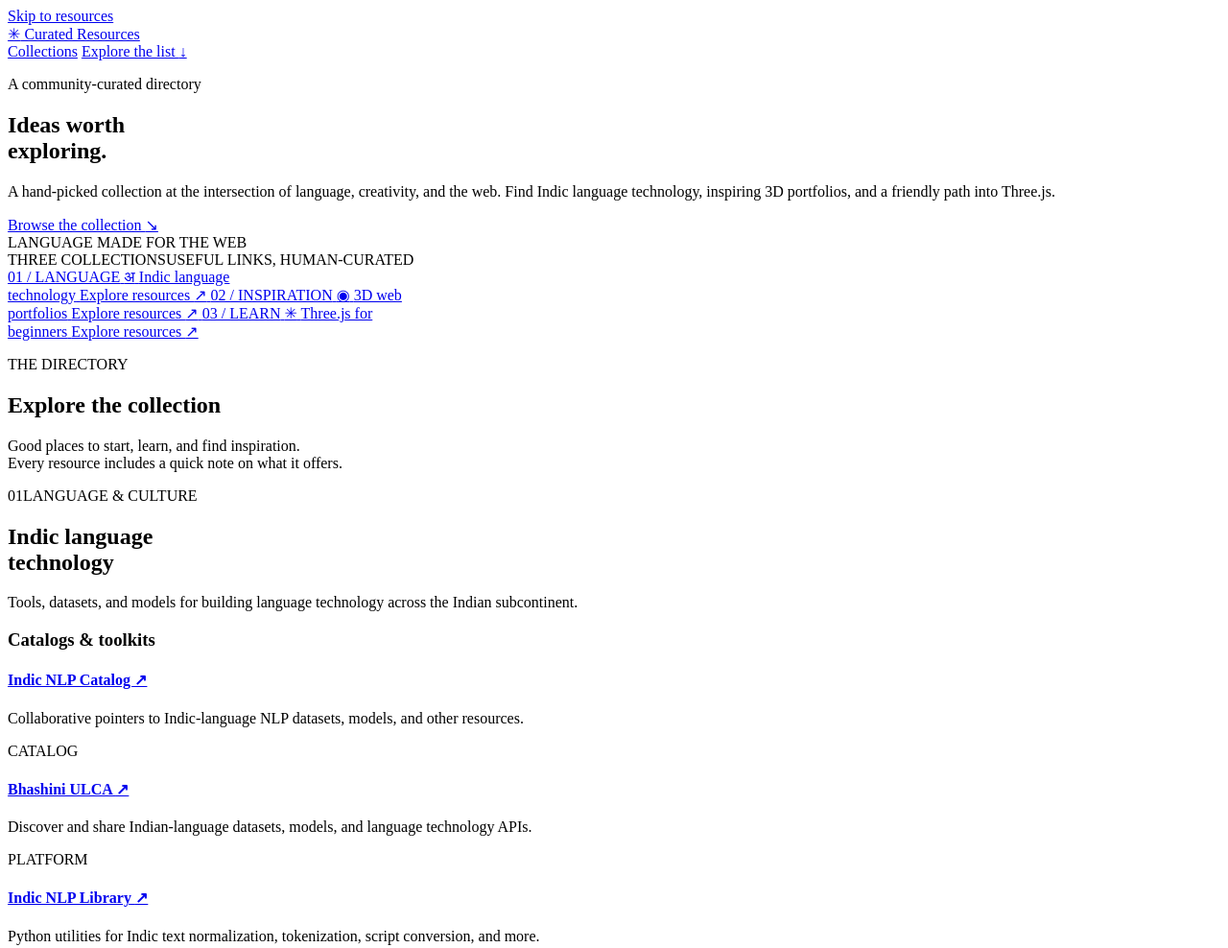
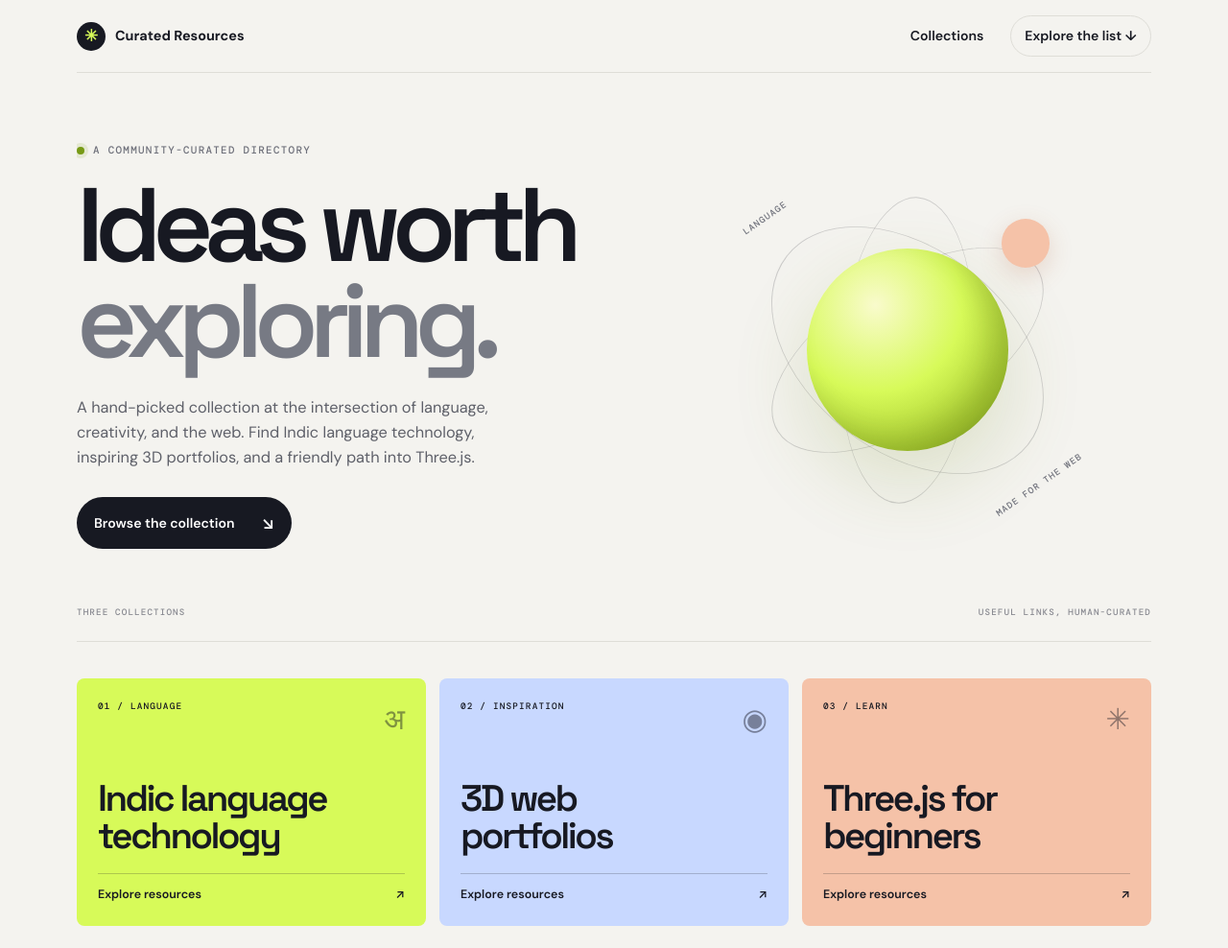
Before and after one commit to harish-KV-0506/awesome-indic-language-tech-3d-web, a plain HTML site: page index.html in a window 1280 px wide. Shown: the top 988 px of the page at 96% size. Drawn offline with nearby package versions, Linux system fonts and the light colour scheme.

Commit message:
Fix stylesheet path for GitHub Pages
Co-authored-by: Copilot <223556219+Copilot@users.noreply.github.com>

```diff
--- a/index.html
+++ b/index.html
@@ -6,7 +6,7 @@
   <meta name="description" content="A curated collection of Indic language technology, immersive 3D web portfolios, and Three.js resources for beginners.">
   <meta name="theme-color" content="#10111d">
   <title>Awesome Indic Language Tech, 3D Web &amp; Three.js</title>
-  <link rel="stylesheet" href="css/awesome.css">
+  <link rel="stylesheet" href="css/style.css">
 </head>
 <body>
   <a class="skip-link" href="#main">Skip to resources</a>
```
